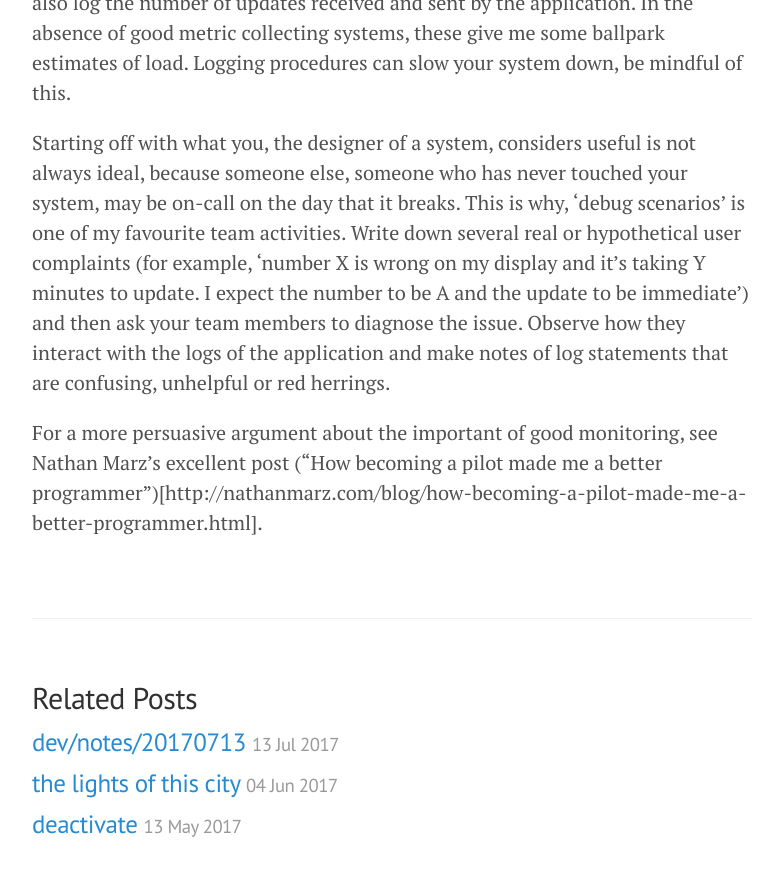
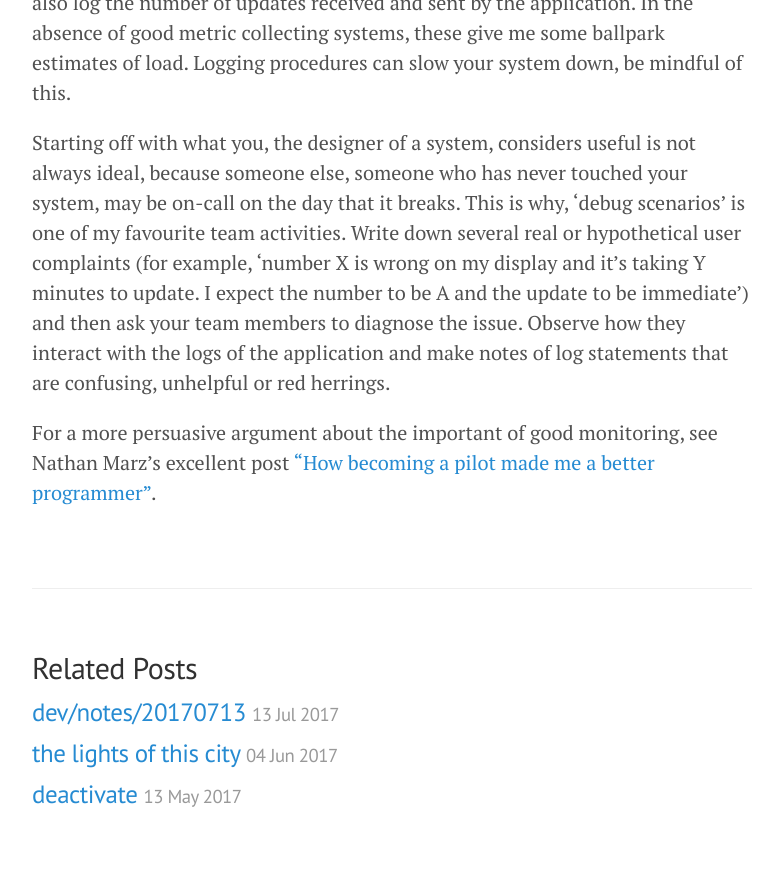
Before and after one commit to Winterflower/winterflower.github.io, a Jekyll site: the page built from _posts/2017-07-24-tales-from-the-python-trenches.md, in a window 1280 px wide and 900 px high, scrolled down 4323 px. Shown: the top 876 px of the window, without its empty margins (248-1031 px from the left). Built offline with Jekyll 4.4.1, drawn with Linux system fonts in a browser that asks for light colours; Markdown is read by kramdown in place of the engine named in the settings.

Commit message:
Fixing an issue with link

```diff
--- a/_posts/2017-07-24-tales-from-the-python-trenches.md
+++ b/_posts/2017-07-24-tales-from-the-python-trenches.md
@@ -54,4 +54,4 @@ I always strive to think about the metrics that I would find most useful in a in
 
 Starting off with what you, the designer of a system, considers useful is not always ideal, because someone else, someone who has never touched your system, may be on-call on the day that it breaks. This is why, 'debug scenarios' is one of my favourite team activities. Write down several real or hypothetical user complaints (for example, 'number X is wrong on my display and it's taking Y minutes to update. I expect the number to be A and the update to be immediate') and then ask your team members to diagnose the issue. Observe how they interact with the logs of the application and make notes of log statements that are confusing, unhelpful or red herrings.
 
-For a more persuasive argument about the important of good monitoring, see Nathan Marz's excellent post ("How becoming a pilot made me a better programmer")[http://nathanmarz.com/blog/how-becoming-a-pilot-made-me-a-better-programmer.html].
+For a more persuasive argument about the important of good monitoring, see Nathan Marz's excellent post ["How becoming a pilot made me a better programmer"](http://nathanmarz.com/blog/how-becoming-a-pilot-made-me-a-better-programmer.html).
```
